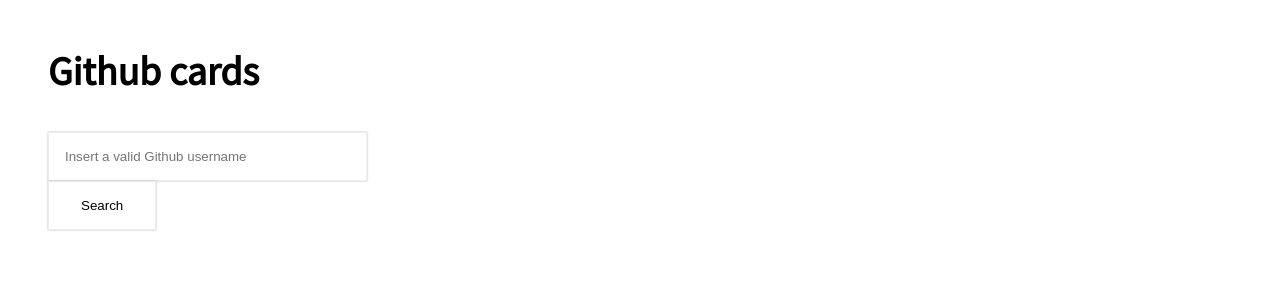
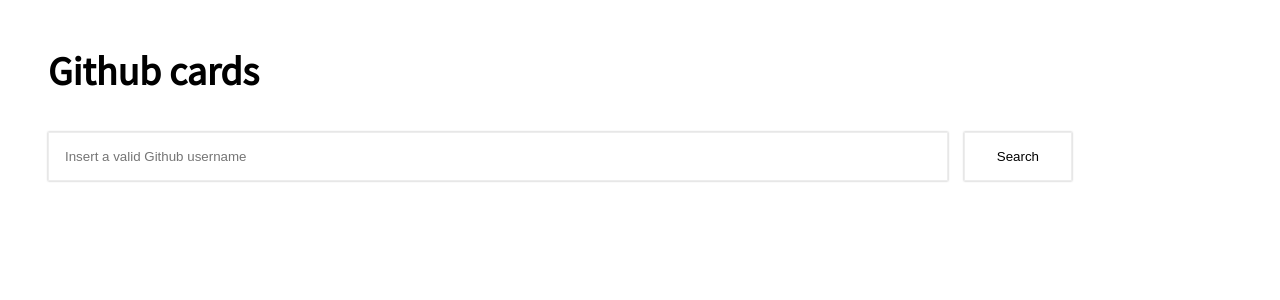
Before and after one commit to gabrieledarrigo/github-cards, a React (Create React App) app: page / in a window 1280 px wide. Shown: the top 300 px of the page. Built offline with nearby package versions, Linux system fonts and the light colour scheme.

Commit message:
UserForm component

```diff
--- a/src/App.jsx
+++ b/src/App.jsx
@@ -1,20 +1,13 @@
 import React, { useState } from 'react';
 import UserCard from './components/user-card/UserCard';
 import getUser from './services/users';
+import UserForm from './components/user-form/UserForm';
 import './App.css';
-import Button, { ButtonType } from './components/button/Button';
-import Input from './components/input/Input';
 
 function App() {
   const [user, setUser] = useState(null);
-  const [username, setUsername] = useState('');
 
-  const usernameHandler = ({ target }) => {
-    setUsername(target.value);
-  };
-
-  const submitHandler = async (e) => {
-    e.preventDefault();
+  const onSubmit = async ({ username }) => {
     setUser(await getUser(username));
   };
 
@@ -27,23 +20,11 @@
       </header>
 
       <div className="App-content">
-        <form onSubmit={submitHandler}>
-          <Input
-            name="github-user"
-            type="text"
-            placeholder="Insert a valid Github username"
-            value={username}
-            onChange={usernameHandler}
-          />
-          <Button type={ButtonType.SUBMIT}>
-            Search
-          </Button>
-        </form>
+        <UserForm onSubmit={onSubmit} />
       </div>
 
       <div className="App-content">
-        {
-          user && (
+        {user && (
           <UserCard {...{
             ...user,
             avatarUrl: user.avatar_url,
@@ -51,8 +32,7 @@
             publicRepos: user.public_repos,
           }}
           />
-          )
-        }
+        )}
       </div>
     </div>
   );
--- /dev/null
+++ b/src/components/user-form/UserForm.jsx
@@ -0,0 +1,53 @@
+import React, { useCallback, useState } from 'react';
+import PropTypes from 'prop-types';
+import Input from '../input/Input';
+import Button, { ButtonType } from '../button/Button';
+import styles from './UserForm.module.css';
+
+export default function UserForm({
+  initialValues,
+  onSubmit,
+}) {
+  const [username, setUsername] = useState(initialValues?.username ?? '');
+
+  const onChange = useCallback(({ target }) => {
+    setUsername(target.value);
+  }, []);
+
+  const internalOnSubmit = useCallback((e) => {
+    e.preventDefault();
+    onSubmit({ username });
+  }, [onSubmit, username]);
+
+  return (
+    <form
+      className={styles.form}
+      onSubmit={internalOnSubmit}
+    >
+      <div className={styles.inputGroup}>
+        <Input
+          name="username"
+          type="text"
+          placeholder="Insert a valid Github username"
+          value={username}
+          onChange={onChange}
+          required
+        />
+        <Button type={ButtonType.SUBMIT}>
+          Search
+        </Button>
+      </div>
+    </form>
+  );
+}
+
+UserForm.propTypes = {
+  initialValues: PropTypes.shape({
+    username: PropTypes.string,
+  }),
+  onSubmit: PropTypes.func.isRequired,
+};
+
+UserForm.defaultProps = {
+  initialValues: null,
+};
--- /dev/null
+++ b/src/components/user-form/UserForm.module.css
@@ -0,0 +1,13 @@
+.form {
+  width: 100%;
+}
+
+.inputGroup {
+  display: flex;
+  margin: 0 -0.5rem;
+}
+
+.inputGroup :first-child,
+.inputGroup :last-child {
+  margin: 0 0.5rem;
+}
```
Also changed, not shown: 1 other file (tests, documents, lock files or other folders). Lines whose indentation alone changed are shown as unchanged.
